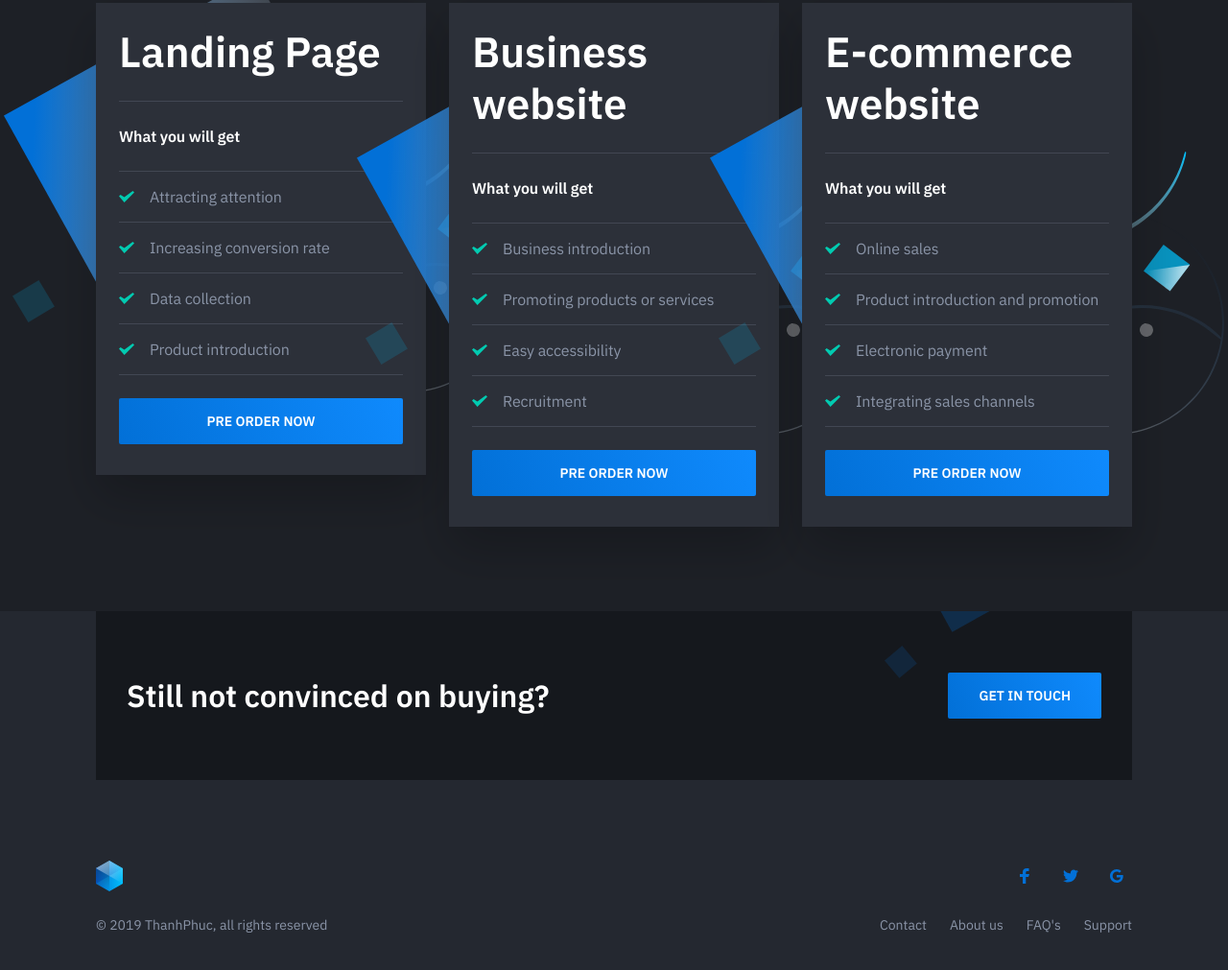
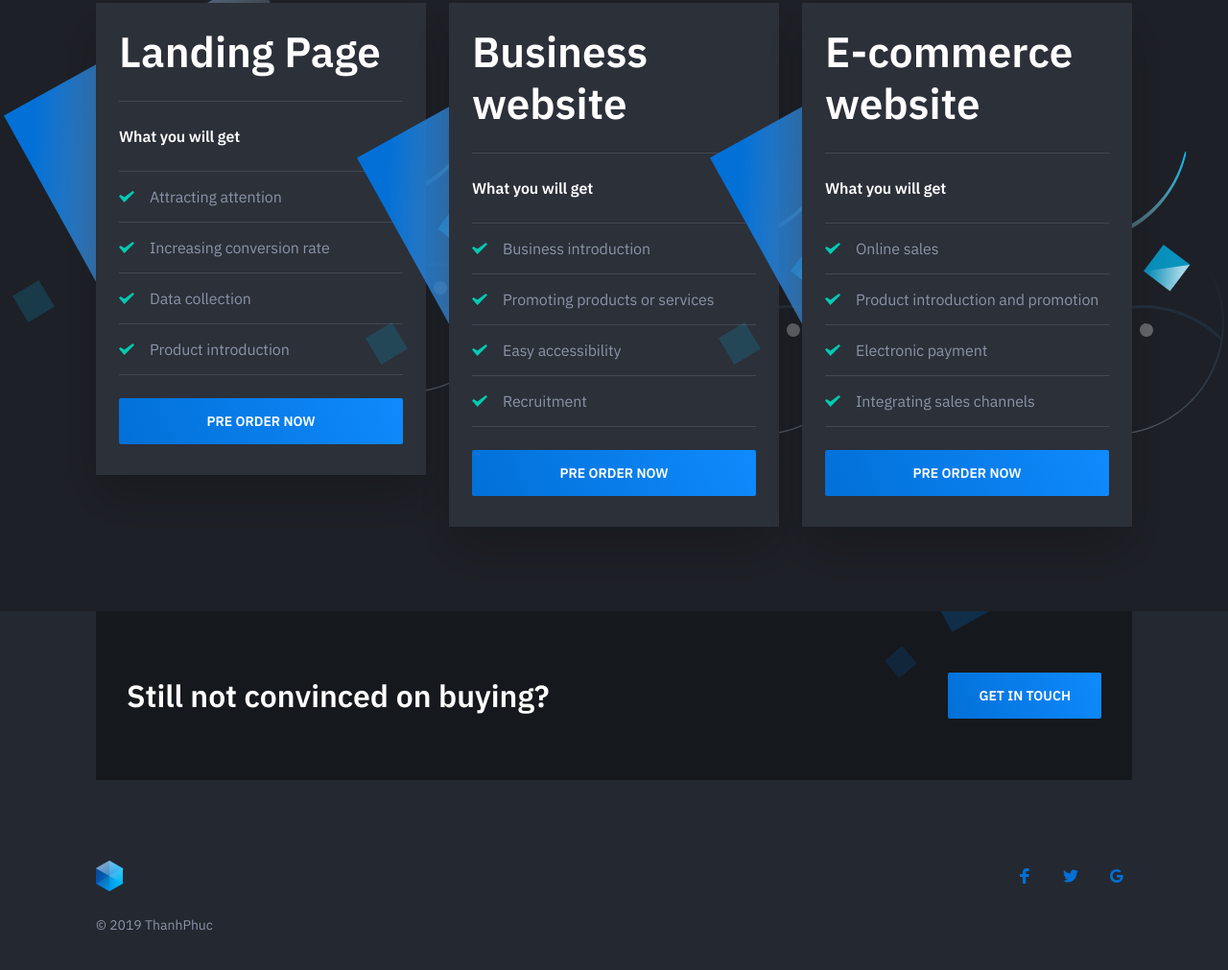
Before and after one commit to thanhphuc2022/Run_Render, a plain HTML site: page build/index.html in a window 1280 px wide. Shown: the part 1871-2882 px from the top of the page at 96% size. Drawn offline with nearby package versions, Linux system fonts and the light colour scheme.

Commit message:
fix footer

```diff
--- a/build/index.html
+++ b/build/index.html
@@ -244,7 +244,7 @@
 							<img class="header-logo-image" src="dist/images/logo.svg" alt="Logo">
 						</a>
                     </div>
-                    <ul class="footer-links list-reset">
+                    <!-- <ul class="footer-links list-reset">
                         <li>
                             <a href="#">Contact</a>
                         </li>
@@ -257,7 +257,7 @@
                         <li>
                             <a href="#">Support</a>
                         </li>
-                    </ul>
+                    </ul> -->
                     <ul class="footer-social-links list-reset">
                         <li>
                             <a href="#">
@@ -284,7 +284,8 @@
                             </a>
                         </li>
                     </ul>
-                    <div class="footer-copyright">&copy; 2019 ThanhPhuc, all rights reserved</div>
+                    <!-- <div class="footer-copyright">&copy; 2019 ThanhPhuc, all rights reserved</div> -->
+                    <div class="footer-copyright">&copy; 2019 ThanhPhuc</div>
                 </div>
             </div>
         </footer>
```
